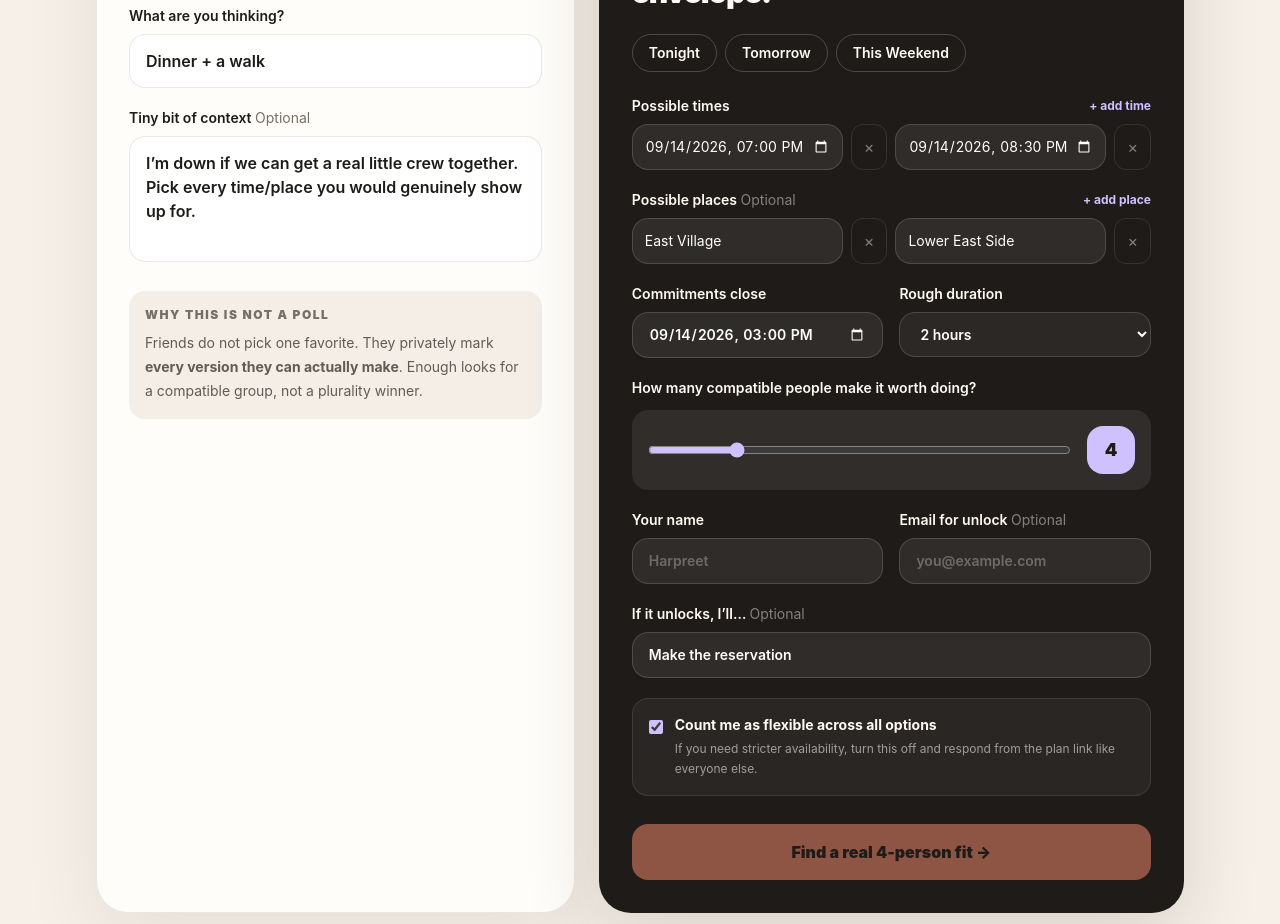
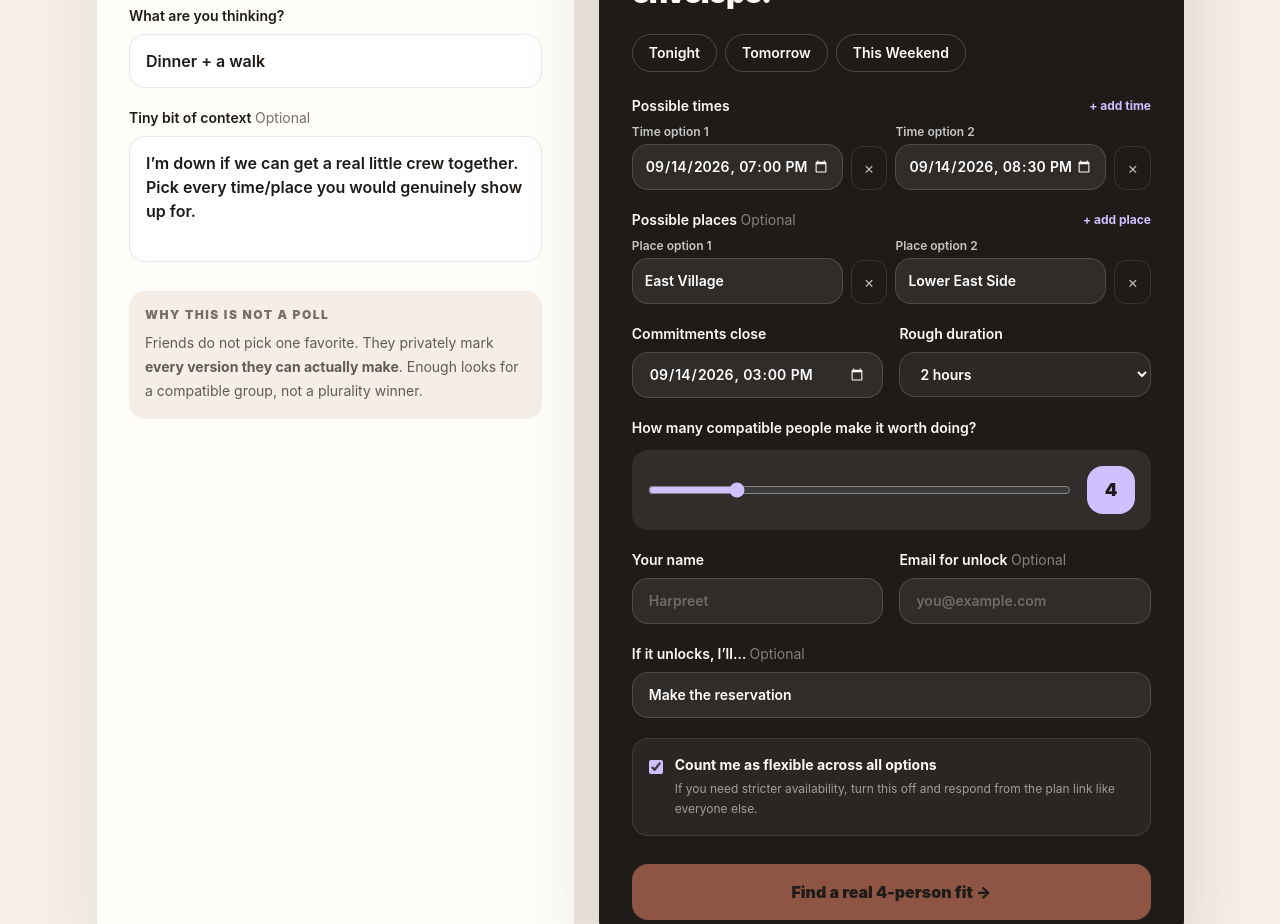
Before and after one commit to hkaur2001/harpreet_portfolio, a Next.js app: page /enough in a window 1280 px wide. Shown: the part 1640-2564 px from the top of the page. Built offline with nearby package versions, Linux system fonts and the light colour scheme; no server answers.

Commit message:
Label every Enough time and place field for visual and screen-reader clarity

```diff
--- a/components/enough-create.tsx
+++ b/components/enough-create.tsx
@@ -176,9 +176,9 @@ export function EnoughCreate() {
         <p className="text-xs font-bold uppercase tracking-[0.16em] text-[#cfc1ff]">02 · Define what can work</p><h2 className="mt-2 max-w-xl text-3xl font-black tracking-[-0.04em]">Give the group a small compatibility envelope.</h2>
         <div className="mt-6 flex flex-wrap gap-2">{(["tonight", "tomorrow", "weekend"] as const).map((kind) => <button key={kind} type="button" onClick={() => applyPreset(kind)} className="rounded-full border border-white/20 px-4 py-2 text-sm font-semibold capitalize transition hover:bg-white hover:text-[#1e1b18]">{kind === "weekend" ? "This weekend" : kind}</button>)}</div>
 
-        <div className="mt-6"><div className="flex items-center justify-between"><p className="text-sm font-semibold">Possible times</p><button type="button" disabled={times.length >= 4} onClick={() => setTimes((current) => [...current, { value: current.at(-1)?.value || "" }])} className="text-xs font-bold text-[#cfc1ff] disabled:opacity-35">+ add time</button></div><div className="mt-2 grid gap-2 sm:grid-cols-2">{times.map((item, index) => <div key={index} className="flex gap-2"><input required type="datetime-local" value={item.value} onChange={(e) => updateTime(index, e.target.value)} className="min-w-0 flex-1 rounded-2xl border border-white/15 bg-white/8 px-3 py-3 text-sm text-white outline-none [color-scheme:dark] focus:border-[#cfc1ff]" />{times.length > 1 && <button type="button" aria-label={`Remove time ${index + 1}`} onClick={() => setTimes((current) => current.filter((_, i) => i !== index))} className="rounded-xl border border-white/10 px-3 text-white/45">×</button>}</div>)}</div></div>
+        <div className="mt-6"><div className="flex items-center justify-between"><p className="text-sm font-semibold">Possible times</p><button type="button" disabled={times.length >= 4} onClick={() => setTimes((current) => [...current, { value: current.at(-1)?.value || "" }])} className="text-xs font-bold text-[#cfc1ff] disabled:opacity-35">+ add time</button></div><div className="mt-2 grid gap-2 sm:grid-cols-2">{times.map((item, index) => <div key={index} className="flex items-end gap-2"><label className="min-w-0 flex-1 text-xs font-semibold text-white/75">Time option {index + 1}<input required type="datetime-local" value={item.value} onChange={(e) => updateTime(index, e.target.value)} className="mt-1 w-full rounded-2xl border border-white/15 bg-white/8 px-3 py-3 text-sm text-white outline-none [color-scheme:dark] focus:border-[#cfc1ff]" /></label>{times.length > 1 && <button type="button" aria-label={`Remove time ${index + 1}`} onClick={() => setTimes((current) => current.filter((_, i) => i !== index))} className="min-h-11 rounded-xl border border-white/10 px-3 text-white/70">×</button>}</div>)}</div></div>
 
-        <div className="mt-5"><div className="flex items-center justify-between"><p className="text-sm font-semibold">Possible places <span className="font-normal text-white/45">Optional</span></p><button type="button" disabled={places.length >= 4} onClick={() => setPlaces((current) => [...current, { value: "" }])} className="text-xs font-bold text-[#cfc1ff] disabled:opacity-35">+ add place</button></div><div className="mt-2 grid gap-2 sm:grid-cols-2">{places.map((item, index) => <div key={index} className="flex gap-2"><input maxLength={160} value={item.value} onChange={(e) => updatePlace(index, e.target.value)} className="min-w-0 flex-1 rounded-2xl border border-white/15 bg-white/8 px-3 py-3 text-sm text-white outline-none placeholder:text-white/25 focus:border-[#cfc1ff]" placeholder={index === 0 ? "East Village" : "Williamsburg"} />{places.length > 1 && <button type="button" aria-label={`Remove place ${index + 1}`} onClick={() => setPlaces((current) => current.filter((_, i) => i !== index))} className="rounded-xl border border-white/10 px-3 text-white/45">×</button>}</div>)}</div></div>
+        <div className="mt-5"><div className="flex items-center justify-between"><p className="text-sm font-semibold">Possible places <span className="font-normal text-white/45">Optional</span></p><button type="button" disabled={places.length >= 4} onClick={() => setPlaces((current) => [...current, { value: "" }])} className="text-xs font-bold text-[#cfc1ff] disabled:opacity-35">+ add place</button></div><div className="mt-2 grid gap-2 sm:grid-cols-2">{places.map((item, index) => <div key={index} className="flex items-end gap-2"><label className="min-w-0 flex-1 text-xs font-semibold text-white/75">Place option {index + 1}<input maxLength={160} value={item.value} onChange={(e) => updatePlace(index, e.target.value)} className="mt-1 w-full rounded-2xl border border-white/15 bg-white/8 px-3 py-3 text-sm text-white outline-none placeholder:text-white/25 focus:border-[#cfc1ff]" placeholder={index === 0 ? "East Village" : "Williamsburg"} /></label>{places.length > 1 && <button type="button" aria-label={`Remove place ${index + 1}`} onClick={() => setPlaces((current) => current.filter((_, i) => i !== index))} className="min-h-11 rounded-xl border border-white/10 px-3 text-white/70">×</button>}</div>)}</div></div>
 
         <div className="mt-5 grid gap-4 sm:grid-cols-2"><label className="text-sm font-semibold">Commitments close<input required type="datetime-local" value={deadlineAt} onChange={(e) => setDeadlineAt(e.target.value)} className="mt-2 w-full rounded-2xl border border-white/15 bg-white/8 px-4 py-3 text-sm text-white outline-none [color-scheme:dark] focus:border-[#cfc1ff]" /></label><label className="text-sm font-semibold">Rough duration<select value={durationMinutes} onChange={(e) => setDurationMinutes(Number(e.target.value))} className="mt-2 w-full rounded-2xl border border-white/15 bg-[#2b2825] px-4 py-3 text-sm text-white outline-none focus:border-[#cfc1ff]"><option value={60}>1 hour</option><option value={90}>1.5 hours</option><option value={120}>2 hours</option><option value={180}>3 hours</option><option value={240}>4 hours</option></select></label></div>
 
```
